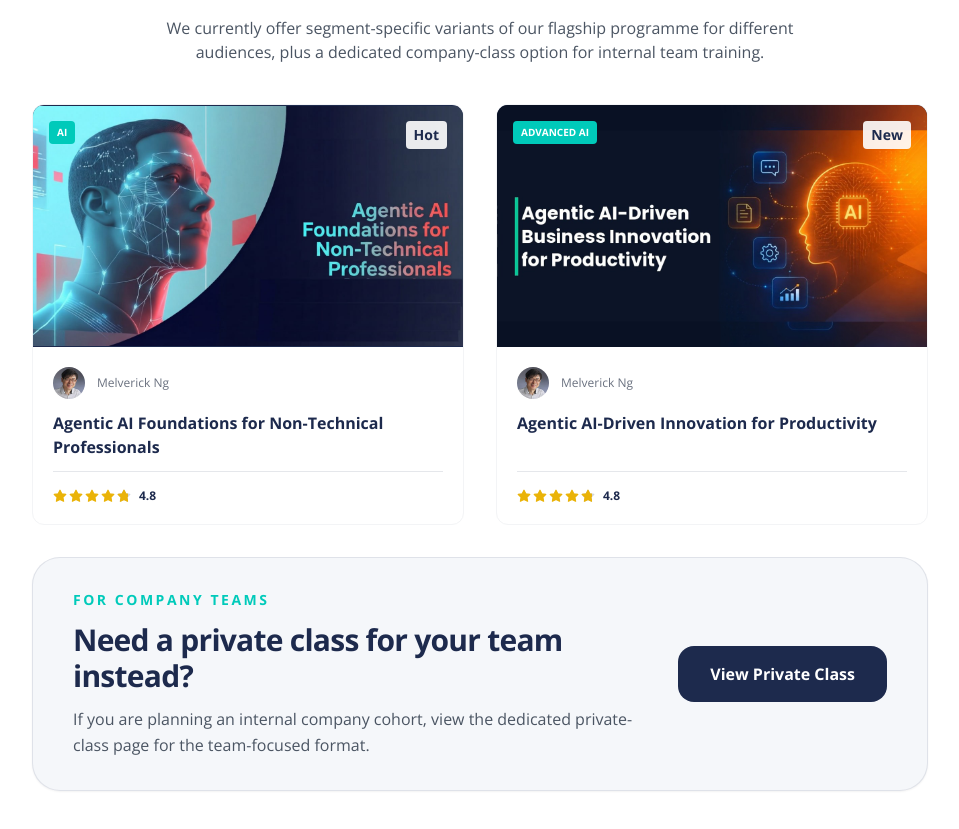
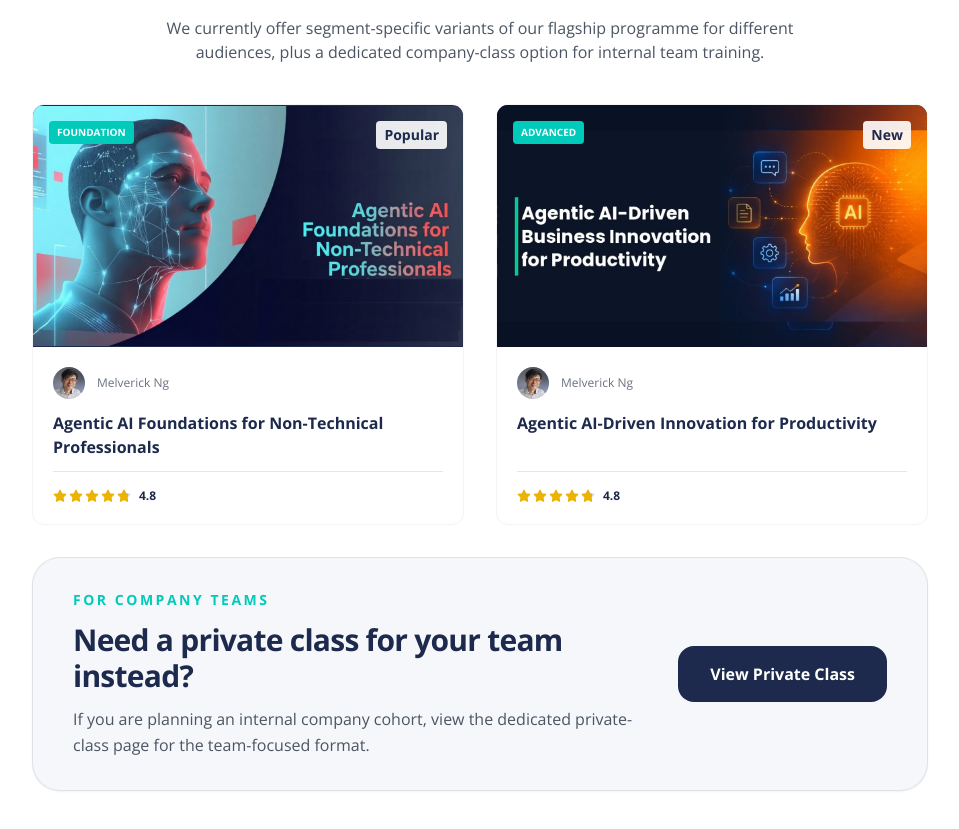
Before and after one commit to nexiuslabs/nexiusacademyskillsfuture, a React (Vite) app: page / in a window 1280 px wide. Shown: the part 3609-4438 px from the top of the page, without its empty margins (160-1119 px from the left). Built offline with nearby package versions, Linux system fonts and the light colour scheme; no server answers.

Commit message:
replace course codes with Foundation/Advanced/New/Popular tags

```diff
--- a/components/courses/CourseHero.tsx
+++ b/components/courses/CourseHero.tsx
@@ -28,7 +28,7 @@ const Hero: React.FC = () => {
           <div className="space-y-8">
             <div className="inline-flex items-center gap-2 bg-blue-100 text-primary px-3 py-1 rounded-full text-sm font-semibold tracking-wide uppercase">
               <Star size={14} className="fill-accent text-accent" />
-              TP-NC-C0021-F
+              Foundation
             </div>
 
             <h1 className="text-3xl lg:text-4xl xl:text-5xl font-heading font-extrabold text-primary leading-tight max-w-4xl">
--- a/components/courses/Pricing.tsx
+++ b/components/courses/Pricing.tsx
@@ -307,7 +307,7 @@ const Pricing: React.FC<PricingProps> = ({
             Most learners pay either <span className="font-bold text-primary">S$113.03</span> or{' '}
             <span className="font-bold text-primary">S$291.03</span>, inclusive of GST.
           </p>
-          <p className="text-xs text-gray-400 font-mono">Course Ref No: TP-NC-C0021-F</p>
+          <p className="text-xs text-gray-400 font-mono">Foundation course</p>
         </div>
 
         <div className="grid gap-6 md:grid-cols-3 mb-10">
--- a/components/courses/TPPositioningBlock.tsx
+++ b/components/courses/TPPositioningBlock.tsx
@@ -12,7 +12,7 @@ const TPPositioningBlock: React.FC = () => (
               Practitioner-led delivery of a SkillsFuture-supported agentic AI programme
             </h2>
             <p className="mt-5 text-base leading-relaxed text-gray-600">
-              This Nexius Academy page is the practitioner-led course and advisory page for learners who want hands-on help applying Agentic AI Foundations to real workplace tasks. The course reference shown on this page is TP-NC-C0021-F, and learners should verify final registration and funding details through official training and SkillsFuture channels.
+              This Nexius Academy page is the practitioner-led course and advisory page for learners who want hands-on help applying Agentic AI Foundations to real workplace tasks. Learners should verify final registration and funding details through official training and SkillsFuture channels.
             </p>
           </div>
 
--- a/components/home/CourseList.tsx
+++ b/components/home/CourseList.tsx
@@ -11,7 +11,7 @@ const AVAILABLE_COURSES: Course[] = [
   {
     id: 1,
     title: 'Agentic AI Foundations for Non-Technical Professionals',
-    category: 'AI',
+    category: 'Foundation',
     price: 67,
     rating: 5.0,
     students: 223,
@@ -23,7 +23,7 @@ const AVAILABLE_COURSES: Course[] = [
   {
     id: 2,
     title: 'Agentic AI-Driven Innovation for Productivity',
-    category: 'Advanced AI',
+    category: 'Advanced',
     price: 0,
     rating: 5.0,
     students: 0,
@@ -62,7 +62,7 @@ const CourseList: React.FC = () => {
                   {course.category}
                 </span>
                 <span className="absolute top-4 right-4 bg-white/90 text-primary text-sm font-bold px-2 py-1 rounded">
-                  {course.id === 1 ? 'Hot' : 'New'}
+                  {course.id === 1 ? 'Popular' : 'New'}
                 </span>
               </div>
 
--- a/pages/AccountantCspLandingPage.tsx
+++ b/pages/AccountantCspLandingPage.tsx
@@ -230,7 +230,7 @@ const AccountantCspLandingPage: React.FC = () => {
               <div className="lg:col-span-7">
                 <div className="inline-flex items-center gap-2 rounded-full border border-white/20 bg-white/10 px-4 py-2 text-sm font-semibold text-blue-50 mb-5">
                   <CheckCircle size={16} className="text-accent" />
-                  TP-NC-C0021-F
+                  Foundation
                 </div>
                 <h1 className="text-4xl lg:text-6xl font-heading font-extrabold leading-tight mb-6 max-w-4xl">
                   Agentic AI for Accountants and CSP Professionals
--- a/pages/AgenticAIBusinessInnovationPage.tsx
+++ b/pages/AgenticAIBusinessInnovationPage.tsx
@@ -168,7 +168,7 @@ const AgenticAIBusinessInnovationPage: React.FC = () => (
           <div className="max-w-4xl">
             <div className="mb-6 inline-flex items-center gap-2 rounded-full border border-white/20 bg-white/10 px-4 py-2 text-sm font-semibold">
               <ShieldCheck size={16} className="text-accent" />
-              Course information · TGS-2026063558
+              Advanced course
             </div>
             <p className="mb-4 text-sm font-bold uppercase tracking-[0.2em] text-accent">SkillsFuture Series</p>
             <h1 className="mb-6 font-heading text-4xl font-extrabold leading-tight lg:text-6xl">
@@ -261,7 +261,6 @@ const AgenticAIBusinessInnovationPage: React.FC = () => (
                 <div className="space-y-4 text-sm text-gray-700">
                   <div className="flex items-start gap-3">
                     <CheckCircle size={18} className="mt-0.5 shrink-0 text-accent" />
-                    <span><strong>TGS reference:</strong> TGS-2026063558</span>
                   </div>
                   <div className="flex items-start gap-3">
                     <CheckCircle size={18} className="mt-0.5 shrink-0 text-accent" />
@@ -332,7 +331,7 @@ const AgenticAIBusinessInnovationPage: React.FC = () => (
                 Participants who meet at least 75% attendance and attempt the assessment will be awarded a Certificate of Completion.
               </p>
               <p className="font-mono text-xs text-gray-400">
-                Agentic AI-Driven Business Innovation for Productivity · Course Ref: TGS-2026063558
+                Advanced course
               </p>
             </div>
 
--- a/pages/FrontierFirmCoursePage.tsx
+++ b/pages/FrontierFirmCoursePage.tsx
@@ -178,7 +178,7 @@ const FrontierFirmCoursePage: React.FC = () => {
               <div className="lg:col-span-7">
                 <div className="inline-flex items-center gap-2 rounded-full border border-white/20 bg-white/10 px-4 py-2 text-sm font-semibold mb-6">
                   <Sparkles size={16} className="text-accent" />
-                  TGS-2026063558
+                  Advanced
                 </div>
                 <h1 className="text-4xl lg:text-6xl font-heading font-extrabold leading-tight mb-6">
                   Agentic AI-Driven Business Innovation for Productivity
@@ -407,7 +407,7 @@ const FrontierFirmCoursePage: React.FC = () => {
                 Participants who meet at least 75% attendance and attempt the assessment will be awarded a Certificate of Completion.
               </p>
               <p className="text-xs text-gray-400 font-mono">
-                Agentic AI-Driven Business Innovation for Productivity · Course Ref: TGS-2026063558
+                Advanced course
               </p>
             </div>
 
```
